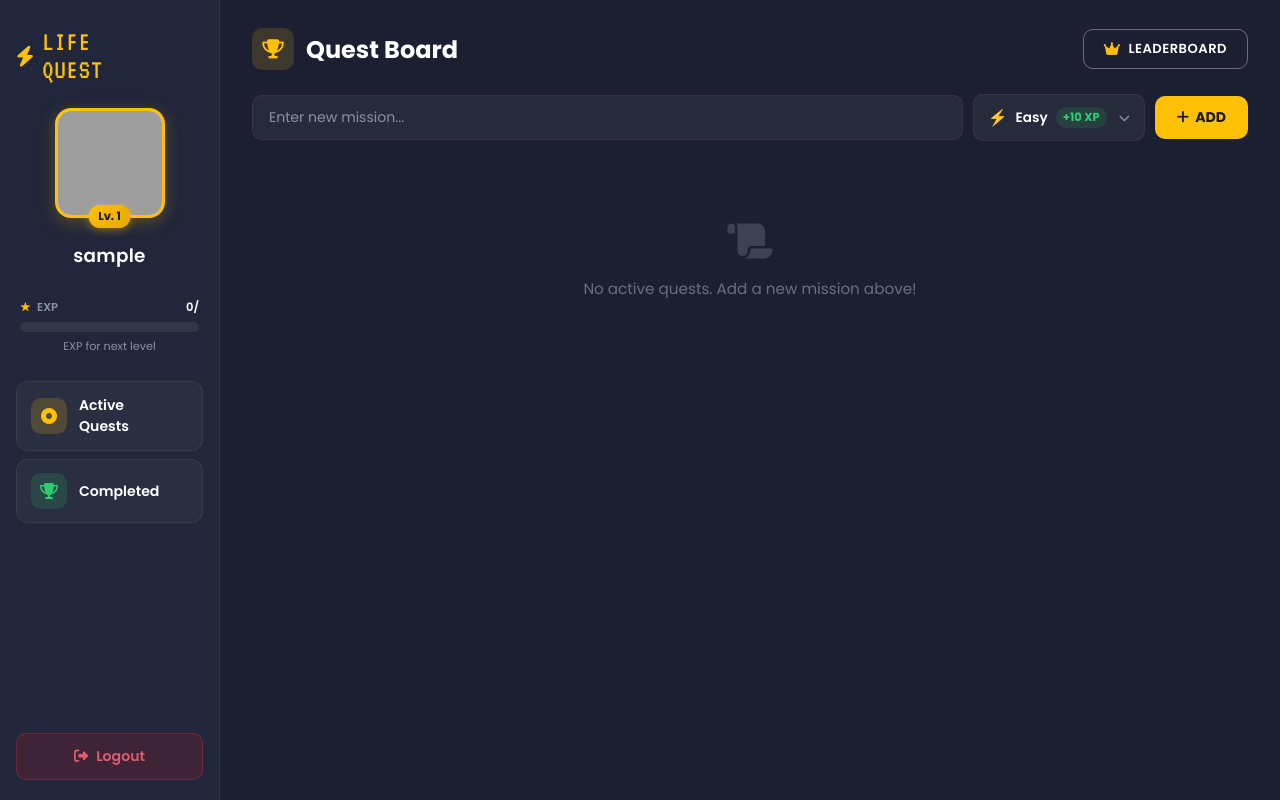
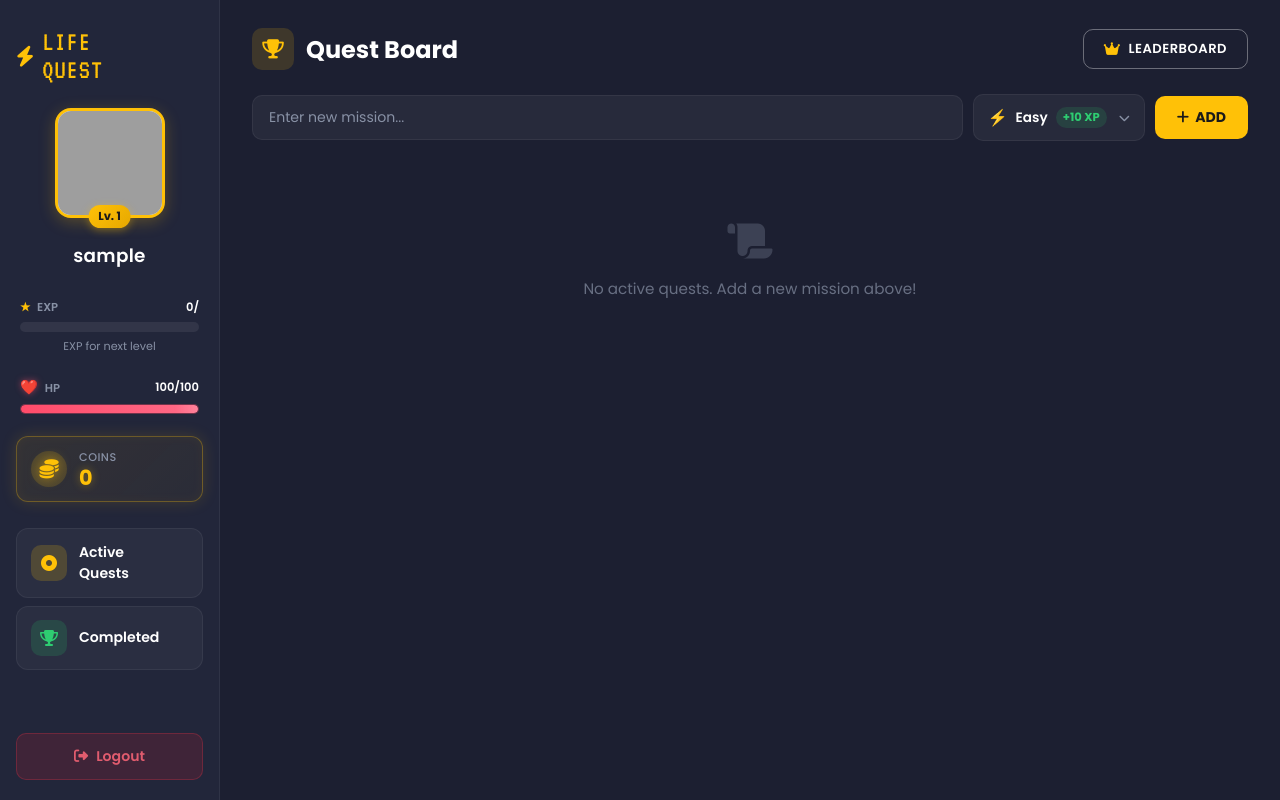
Before and after one commit to n0ngbeam000/LifeQuest, a Django app: template core/templates/core/dashboard.html in a window 1280 px wide. Run offline with Django 5.2, Linux system fonts and the light colour scheme; the template is opened without the code that fills it, so the values that code supplies are empty; the visitor is signed in with stand-in values (Sample User, id 1); grey boxes are pictures that could not be loaded.

Commit message:
fix bug with hp bar and coin features

```diff
--- a/core/models.py
+++ b/core/models.py
@@ -94,5 +94,8 @@
     deadline_extensions = models.IntegerField(default=0)  # Track extension purchases (max 3)
     last_damage_date = models.DateField(null=True, blank=True)  # Track overdue damage application
 
+    # Coin Exploit Fix: Track exact coins earned to prevent farming
+    coins_earned = models.IntegerField(default=0)  # Exact coins this task gave
+
     def __str__(self):
         return f"{self.title} ({self.get_difficulty_display()})"
--- a/core/static/core/css/dashboard.css
+++ b/core/static/core/css/dashboard.css
@@ -288,6 +288,128 @@
     text-align: center;
 }
 
+/* ===== HP BAR ===== */
+.hp-section {
+    width: 100%;
+    padding: 0 4px;
+    margin-top: 16px;
+    margin-bottom: 6px;
+}
+
+.hp-label {
+    display: flex;
+    justify-content: space-between;
+    align-items: center;
+    font-size: 0.72rem;
+    font-weight: 600;
+    color: var(--text-muted);
+    margin-bottom: 6px;
+}
+
+.hp-label .heart-icon {
+    color: #FF4B6A;
+    margin-right: 4px;
+    font-size: 0.9rem;
+    filter: drop-shadow(0 0 3px rgba(255, 75, 106, 0.5));
+}
+
+.hp-values {
+    color: var(--text-primary);
+    font-weight: 600;
+}
+
+.hp-bar-container {
+    width: 100%;
+    height: 10px;
+    background: rgba(255, 75, 106, 0.15);
+    border-radius: 6px;
+    overflow: hidden;
+    border: 1px solid rgba(255, 75, 106, 0.25);
+}
+
+.hp-bar-fill {
+    height: 100%;
+    background: linear-gradient(90deg, #FF4B6A, #FF6B88);
+    border-radius: 6px;
+    position: relative;
+    overflow: hidden;
+    transition: width 0.6s ease-in-out;
+    box-shadow: 0 0 8px rgba(255, 75, 106, 0.4);
+}
+
+.hp-bar-fill::after {
+    content: '';
+    position: absolute;
+    top: 0;
+    bottom: 0;
+    left: 0;
+    width: 50%;
+    background: linear-gradient(90deg, transparent, rgba(255, 255, 255, 0.3), transparent);
+    animation: shimmer 2.5s infinite;
+}
+
+/* ===== COINS CARD ===== */
+.coins-card {
+    width: 100%;
+    margin-top: 16px;
+    margin-bottom: 6px;
+    background: linear-gradient(135deg, rgba(255, 193, 7, 0.08), rgba(255, 193, 7, 0.04));
+    border: 1.5px solid rgba(255, 193, 7, 0.3);
+    border-radius: 12px;
+    padding: 12px 14px;
+    display: flex;
+    align-items: center;
+    gap: 12px;
+    box-shadow: 0 0 16px rgba(255, 193, 7, 0.15), inset 0 0 12px rgba(255, 193, 7, 0.05);
+    transition: all 0.3s ease;
+}
+
+.coins-card:hover {
+    box-shadow: 0 0 24px rgba(255, 193, 7, 0.3), inset 0 0 16px rgba(255, 193, 7, 0.08);
+    border-color: rgba(255, 193, 7, 0.5);
+    transform: translateY(-2px);
+}
+
+.coins-icon-wrapper {
+    display: flex;
+    align-items: center;
+    justify-content: center;
+    width: 36px;
+    height: 36px;
+    background: rgba(255, 193, 7, 0.15);
+    border-radius: 50%;
+    flex-shrink: 0;
+}
+
+.coins-icon {
+    color: var(--accent-gold);
+    font-size: 1.2rem;
+    filter: drop-shadow(0 0 6px rgba(255, 193, 7, 0.6));
+}
+
+.coins-info {
+    display: flex;
+    flex-direction: column;
+    flex: 1;
+}
+
+.coins-label {
+    font-size: 0.7rem;
+    color: var(--text-muted);
+    font-weight: 500;
+    margin-bottom: 2px;
+    text-transform: uppercase;
+    letter-spacing: 0.5px;
+}
+
+.coins-value {
+    font-size: 1.3rem;
+    color: var(--accent-gold);
+    font-weight: 700;
+    text-shadow: 0 0 8px rgba(255, 193, 7, 0.4);
+    line-height: 1;
+}
+
 /* ===== NAV MENU ===== */
 .nav-menu {
     width: 100%;
@@ -1530,7 +1652,26 @@
 
 /* ---- EXP mini-bar ---- */
 .mobile-menu-exp {
+    margin-bottom: 12px;
+}
+
+/* ---- HP mini-bar ---- */
+.mobile-menu-hp {
+    margin-bottom: 12px;
+}
+
+/* ---- Coins display ---- */
+.mobile-menu-coins {
+    width: 100%;
     margin-bottom: 18px;
+    background: linear-gradient(135deg, rgba(255, 193, 7, 0.08), rgba(255, 193, 7, 0.04));
+    border: 1.5px solid rgba(255, 193, 7, 0.3);
+    border-radius: 12px;
+    padding: 12px 14px;
+    display: flex;
+    align-items: center;
+    gap: 12px;
+    box-shadow: 0 0 16px rgba(255, 193, 7, 0.15);
 }
 
 /* ---- Nav links ---- */
--- a/core/static/core/js/dashboard.js
+++ b/core/static/core/js/dashboard.js
@@ -266,11 +266,13 @@
                         updateCompletedCount(1);
                     }, 500);
                 }
+
+                // 🎯 UPDATE REAL-TIME STATS (XP, HP, Coins)
                 updatePlayerStats(data);
-                const msg = data.leveled_up
-                    ? `LEVEL UP! You reached Level ${data.new_level}! ★`
-                    : `Quest Complete! +${data.xp_gained} XP`;
-                showToast(msg, 'success', 4000);
+
+                // 🎉 SHOW TOAST with full message from backend
+                console.log('🎉 Toast message:', data.message);
+                showToast(data.message || `Quest Complete! +${data.xp_gained} XP`, 'success', 4000);
             }
         })
         .catch(err => {
@@ -392,8 +394,12 @@
                     activeList.insertAdjacentHTML('afterbegin', buildActiveQuestHTML(data.quest));
                 }
                 updateActiveCount(1);
+
+                // 🎯 UPDATE REAL-TIME STATS (XP, HP, Coins)
                 updatePlayerStats(data);
-                showToast(`Quest reverted! -${data.xp_lost} XP`, 'info', 3000);
+
+                // 🎉 SHOW TOAST with message from backend (includes coins deducted)
+                showToast(data.message || `Quest reverted! -${data.xp_lost} XP`, 'info', 3000);
             }
         })
         .catch(err => {
@@ -600,6 +606,11 @@
  * @param {Object} data - JSON response from complete_task view
  */
 function updatePlayerStats(data) {
+    // 🔍 DEBUG: ตรวจสอบข้อมูลที่ได้รับ
+    console.log('📊 Updating player stats:', data);
+    console.log('💰 New coins:', data.new_coins);
+    console.log('❤️ New HP:', data.new_hp);
+
     const levelBadge = document.getElementById('level-badge');
     const expNext    = document.getElementById('exp-next');
 
@@ -618,6 +629,41 @@
     document.querySelectorAll('.exp-bar-fill').forEach(el => {
         el.style.width = `${data.exp_percentage}%`;
     });
+
+    // 🎯 UPDATE HP (if provided)
+    if (data.new_hp !== undefined) {
+        console.log('✅ Updating HP to:', data.new_hp);
+        document.querySelectorAll('.hp-values').forEach(el => {
+            el.textContent = `${data.new_hp}/100`;
+        });
+        document.querySelectorAll('.hp-bar-fill').forEach(el => {
+            el.style.width = `${data.new_hp}%`;
+        });
+    }
+
+    // 💰 UPDATE COINS (if provided)
+    if (data.new_coins !== undefined) {
+        console.log('✅ Updating coins to:', data.new_coins);
+        const coinsElements = document.querySelectorAll('.coins-value');
+        console.log('💰 Found coins elements:', coinsElements.length);
+
+        coinsElements.forEach(el => {
+            const oldCoins = parseInt(el.textContent) || 0;
+            console.log('Old coins:', oldCoins, 'New coins:', data.new_coins);
+            el.textContent = data.new_coins;
+
+            // Visual feedback: scale up briefly if coins increased
+            if (data.new_coins > oldCoins) {
+                el.style.transform = 'scale(1.2)';
+                el.style.transition = 'transform 0.3s ease';
+                setTimeout(() => {
+                    el.style.transform = 'scale(1)';
+                }, 300);
+            }
+        });
+    } else {
+        console.warn('⚠️ new_coins is undefined!');
+    }
 }
 
 /* ========== KEYBOARD SHORTCUTS ========== */
--- a/core/templates/core/dashboard.html
+++ b/core/templates/core/dashboard.html
@@ -45,6 +45,28 @@
                 <div class="exp-bar-fill" id="exp-bar-fill" style="width: {{ xp_percentage|default:0 }}%;"></div>
             </div>
             <div class="exp-next" id="exp-next">{{ exp_remaining }} EXP for next level</div>
+        </div>
+
+        <!-- HP Progress Bar -->
+        <div class="hp-section">
+            <div class="hp-label">
+                <span><span class="heart-icon">❤️</span> HP</span>
+                <span class="hp-values" id="hp-values">{{ user.profile.hp }}/100</span>
+            </div>
+            <div class="hp-bar-container">
+                <div class="hp-bar-fill" id="hp-bar-fill" style="width: {{ user.profile.hp }}%;"></div>
+            </div>
+        </div>
+
+        <!-- Coins Card -->
+        <div class="coins-card">
+            <div class="coins-icon-wrapper">
+                <i class="fas fa-coins coins-icon"></i>
+            </div>
+            <div class="coins-info">
+                <span class="coins-label">Coins</span>
+                <span class="coins-value" id="coins-value">{{ user.profile.coins }}</span>
+            </div>
         </div>
 
         <!-- Navigation Menu -->
@@ -365,6 +387,28 @@
             </div>
         </div>
 
+        <!-- HP mini-bar -->
+        <div class="mobile-menu-hp">
+            <div class="hp-label">
+                <span><span class="heart-icon">❤️</span> HP</span>
+                <span class="hp-values">{{ user.profile.hp }}/100</span>
+            </div>
+            <div class="hp-bar-container">
+                <div class="hp-bar-fill" style="width: {{ user.profile.hp }}%;"></div>
+            </div>
+        </div>
+
+        <!-- Coins display -->
+        <div class="mobile-menu-coins">
+            <div class="coins-icon-wrapper">
+                <i class="fas fa-coins coins-icon"></i>
+            </div>
+            <div class="coins-info">
+                <span class="coins-label">Coins</span>
+                <span class="coins-value">{{ user.profile.coins }}</span>
+            </div>
+        </div>
+
         <!-- Nav links -->
         <div class="mobile-menu-links">
             <a href="{% url 'completed_quests' %}" class="mobile-menu-item">
```
Also changed, not shown: core/views.py (+53 -2 lines), core/migrations/0005_task_coins_earned.py (added).
